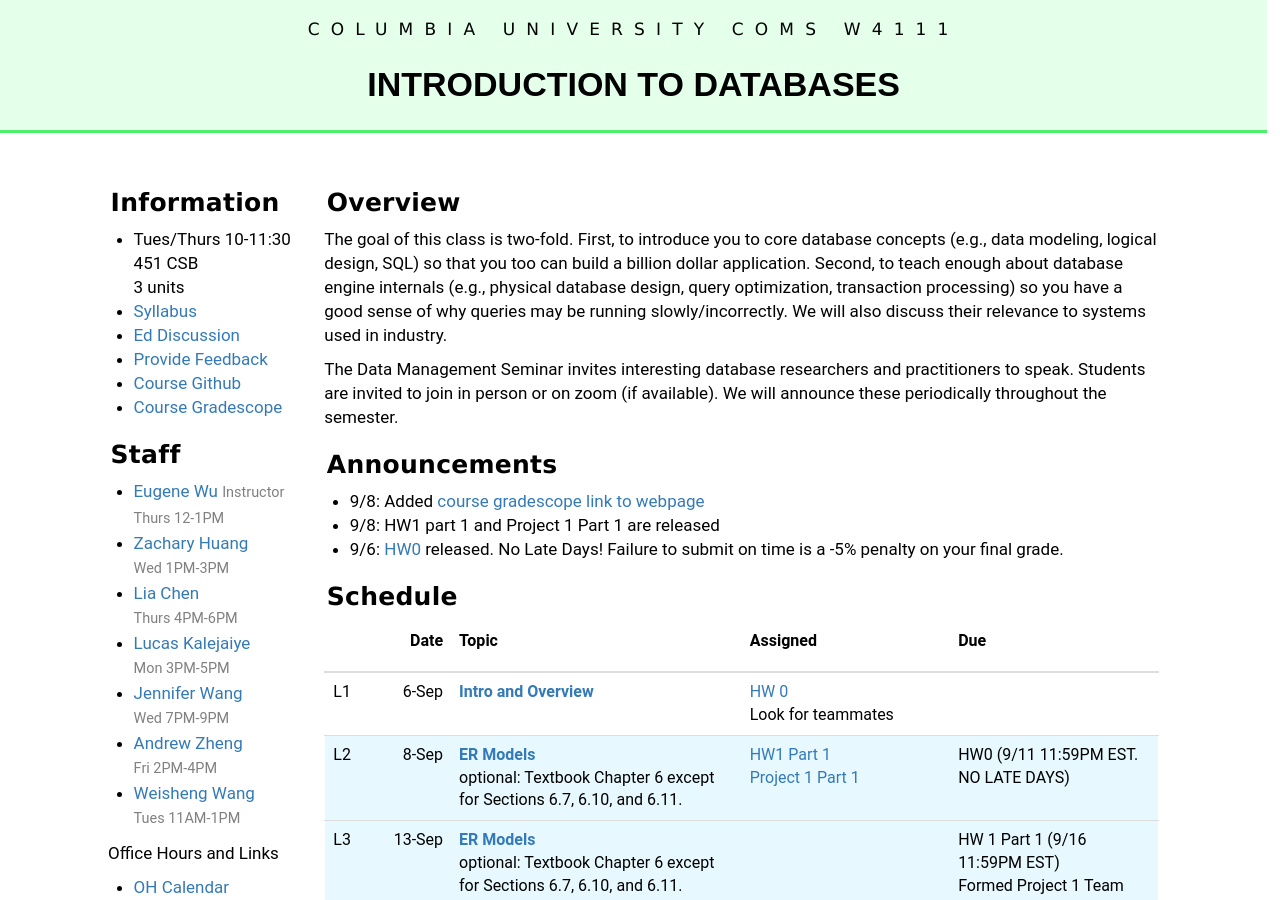
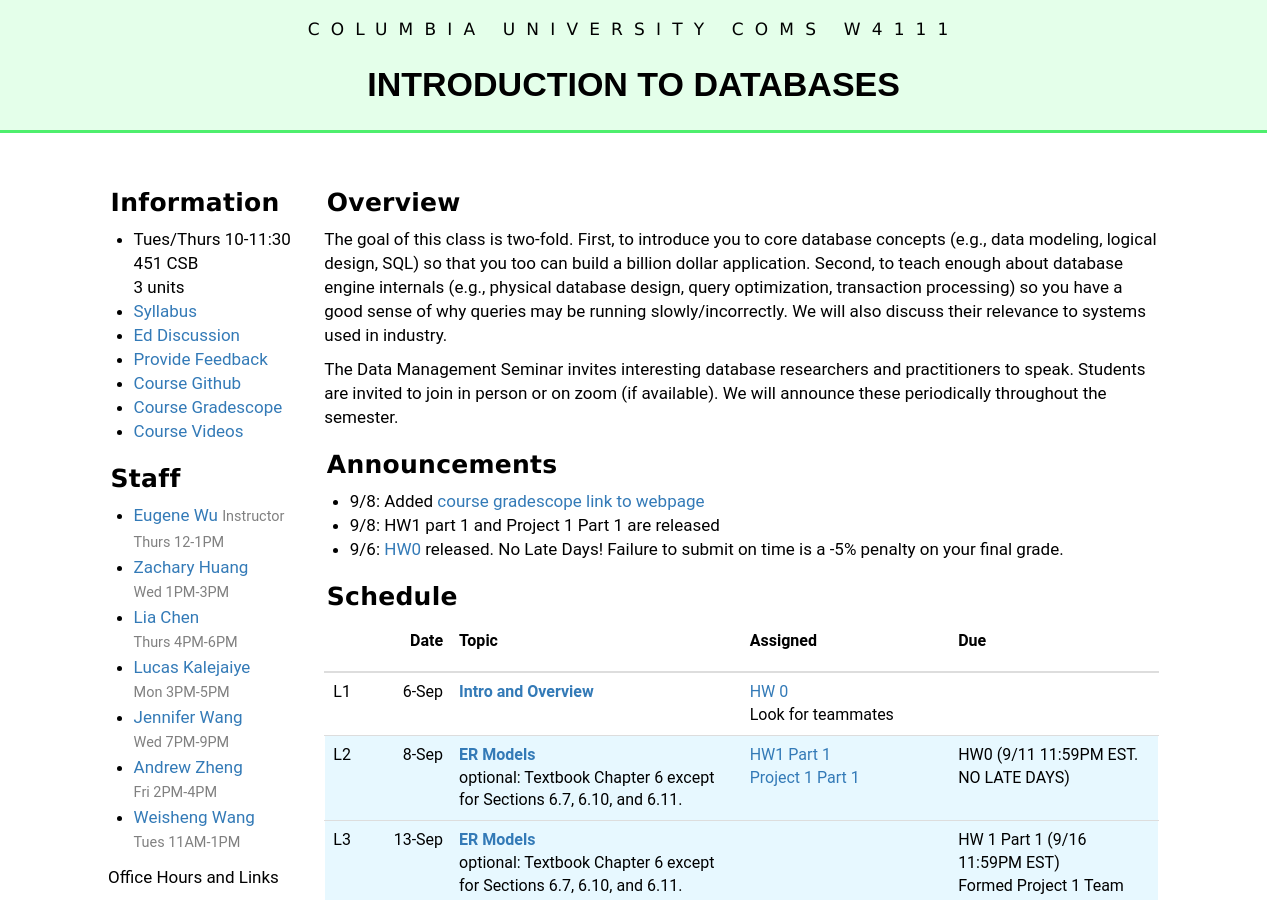
Before and after one commit to andrewzheng5/w4111.github.io, a Jekyll site: the page built from index.md, in a window 1280 px wide and 900 px high. Built offline with Jekyll 4.4.1, drawn with Linux system fonts in a browser that asks for light colours.

Commit message:
link to videos

```diff
--- a/_includes/index_left.md
+++ b/_includes/index_left.md
@@ -8,6 +8,9 @@
 * [Provide Feedback](https://forms.gle/eTLxpLM5DxK8KpNKA)
 * [Course Github](http://github.com/w4111)
 * [Course Gradescope](https://www.gradescope.com/courses/436228)
+* [Course Videos](https://cvn.hosted.panopto.com/Panopto/Pages/Sessions/List.aspx?folderID=61080197-48b9-4963-a2cf-aefc008a344d)
+
+
 
 #### Staff
 
```
